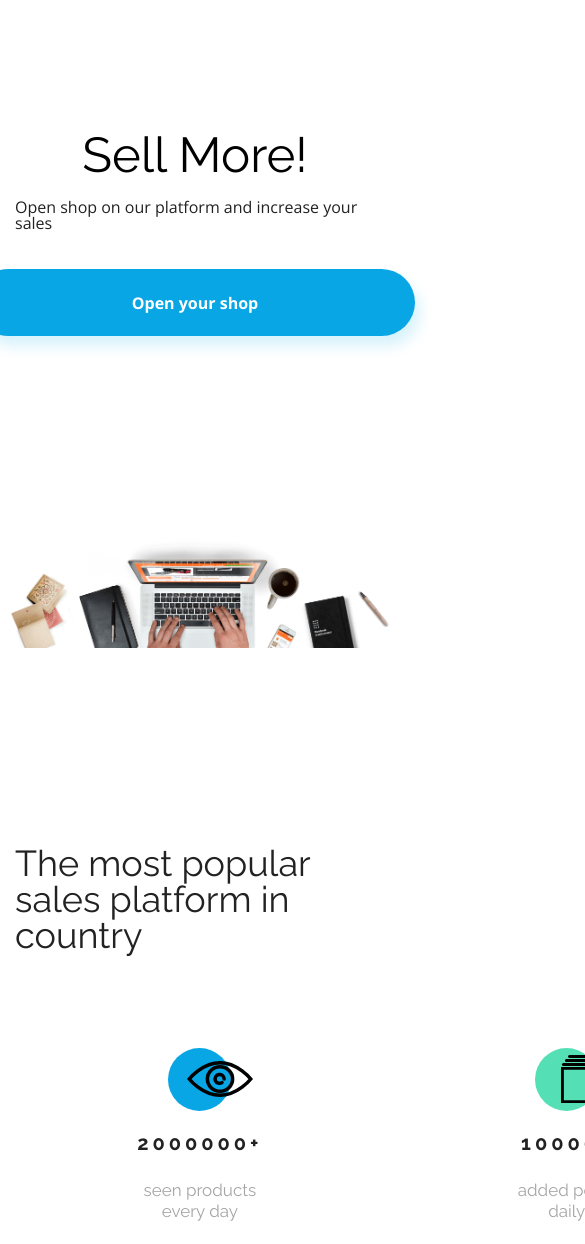
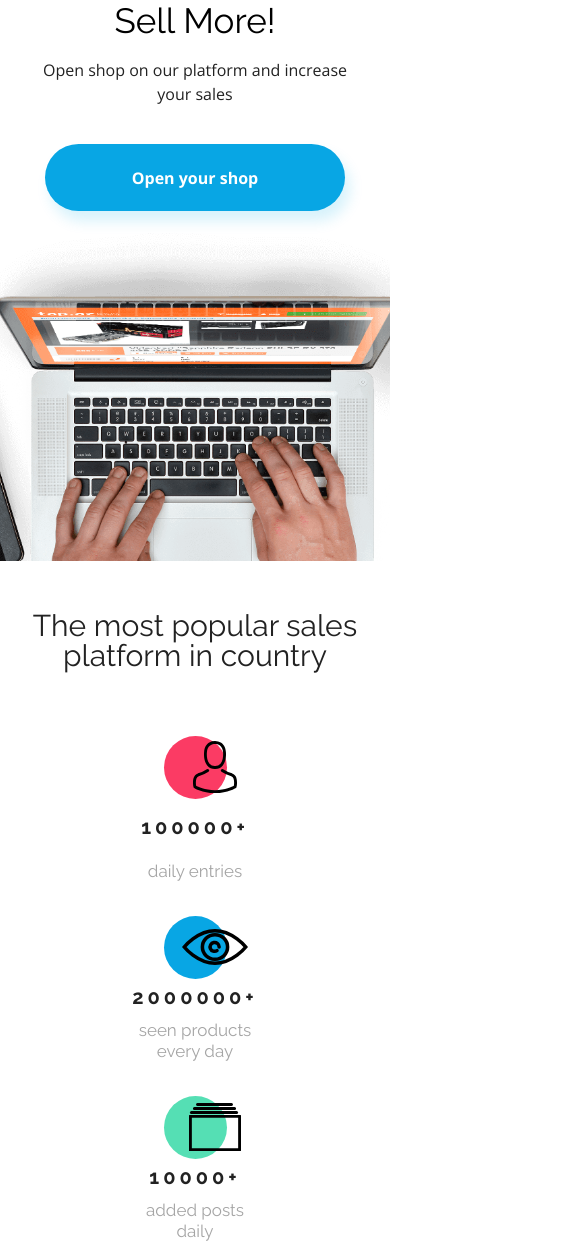
Before and after one commit to KlaudiaSt0/Best-Shop, a website: page index.html in a window 390 px wide. Shown: the part 167-1411 px from the top of the page, 585 px wide, since content can reach past the window. Drawn offline with nearby package versions, Linux system fonts and the light colour scheme.

Commit message:
responsive banner & statistics

```diff
--- a/scss/_banner.scss
+++ b/scss/_banner.scss
@@ -1,9 +1,8 @@
 .banner {
-    height: 712px;
-    margin-top: 130px;
+    height: 100%;
     display: flex;
     flex-direction: column;
-    justify-content: space-around;
+    justify-content: space-evenly;
 }
 .banner .container {
     display: flex;
@@ -15,15 +14,18 @@
     font-family: $font-raleway;
     color: $color-black;
     margin-bottom: 20px;
+    margin-top: 130px;
 }
 .banner p {
     font-size: 16px;
-    font-family: $font-open-sans;;
+    font-family: $font-open-sans;
     margin-bottom: 38px;
 }
 .banner a {
     height: 67px;
-    width: 440px;
+    max-width: 440px;
+    width: 27vw;
+    min-width: 300px;
     border-radius: 40px;
     box-shadow: 5px 10px 14px #07ACE629;
     color: $color-white;
@@ -43,4 +45,39 @@
 .banner img {
     width: 100%;
     height: auto;
+    min-height: 350px;
+
+    object-fit: cover;
+    object-position: center;
 }
+
+@media (max-width: 1100px) {
+    .banner h1 {
+        font-size: 42px;
+    }
+}
+@media (max-width:700px) {
+    .banner h1 {
+        font-size: 35px;
+        margin-top: 100px;
+    }
+    .banner p {
+        text-align: center;
+        margin: 0 20px;
+        margin-bottom: 38px;
+        line-height: 1.5;
+    }
+
+
+}
+@media (max-width: 450px) {
+    .banner a {
+        max-width: 300px;
+        width: 70vh;
+        min-width: 200px;
+    }
+    .banner h1 {
+        margin-top: 100px;
+        font-size: 35px;
+    }
+}
--- a/scss/_statistics.scss
+++ b/scss/_statistics.scss
@@ -1,13 +1,14 @@
 .statistics {
-    height: 531px;
+    display: flex;
+    height: auto;
     font-family: $font-raleway;
 }
 .statistics .container {
     display: flex;
     flex-direction: column;
     align-items: center;
-    height: 531px;
-    justify-content: space-between;
+    height: auto;
+    justify-content: center;
 }
 .statistics h2 {
     font-size: 36px;
@@ -16,6 +17,8 @@
 .data_container {
     display: flex;
     justify-content: space-evenly;
+    align-items: flex-start;
+    flex-wrap: wrap;
     margin-bottom: 121px;
     width: 1352px;
 }
@@ -78,3 +81,79 @@
     text-align: center;
     line-height: 1.2;
 }
+@media (min-width:900px) and (max-width: 1400px) {
+    .data_container {
+        width: 80%;
+        justify-content: space-around;
+    }
+}
+
+@media (min-width: 750px) and (max-width: 900px) {
+    .data_container {
+        width: 80%;
+        justify-content: space-between;
+    }
+    .statistics h2 {
+        text-align: center;
+        font-size: 30px;
+    }
+}
+
+@media (min-width: 558px) and (max-width: 750px) {
+    .data_container {
+        width: 80%;
+        justify-content: space-between;
+    }
+
+    .statistics {
+        display: flex;
+    }
+    .statistics h2 {
+        text-align: center;
+        font-size: 30px;
+        margin: 75px 0 100px 0;
+    }
+    .statistics article:nth-child(2) {
+        margin: 0 40px;
+    }
+}
+@media (min-width: 534px) and (max-width: 558px) {
+
+    .statistics article {
+        margin: 20px 40px;
+    }
+    .data_container {
+        width: 80%;
+        justify-content: space-between;
+    }
+    .statistics h2 {
+        text-align: center;
+        font-size: 30px;
+        margin: 75px 0 100px 0;
+
+    }
+    .statistics article {
+        height: 140px;
+        width: 116px;
+    }
+}
+@media (max-width: 534px) {
+    .statistics article {
+        margin: 20px 40px;
+    }
+    .data_container {
+        width: 80%;
+        justify-content: center;
+        margin-bottom: 40px;
+    }
+    .statistics h2 {
+        text-align: center;
+        font-size: 30px;
+        margin: 50px 0 50px 0;
+
+    }
+    .statistics article {
+        height: 140px;
+        width: 116px;
+    }
+}
```
Also changed, not shown: css/main.css, 1 other file.
